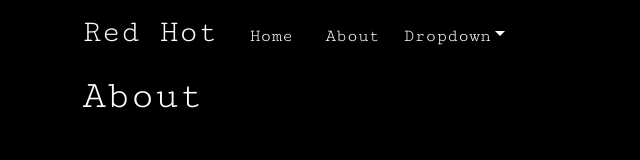
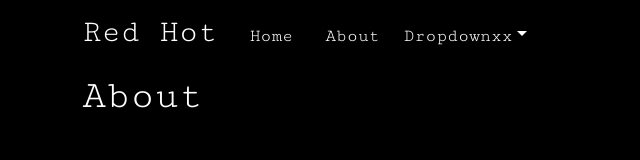
Before and after one commit to BallPanupan/redhot, a Next.js app: page /about in a window 1280 px wide. Shown: the top 160 px of the page, without its empty margins (0-640 px from the left). Built offline with nearby package versions, Linux system fonts and the light colour scheme.

Commit message:
change color of dropdown-menu

```diff
--- a/components/NavbarMenu.js
+++ b/components/NavbarMenu.js
@@ -4,7 +4,7 @@ import Link from "next/link";
 function NavbarMenu() {
     return (
         <Navbar bg="back" expand="lg">
-            <Container>
+            <Container className="main-nav">
                 <Link href='/'>
                     <Navbar.Brand href="#"><h2>Red Hot</h2></Navbar.Brand>
                 </Link>
@@ -17,11 +17,11 @@ function NavbarMenu() {
                 <Link href='/about'>
                     <NavDropdown.Item href="#action/3.1">About</NavDropdown.Item>
                 </Link>
-                <NavDropdown title="Dropdown" id="basic-nav-dropdown">
+                <NavDropdown title="Dropdownxx" id="basic-nav-dropdown">
                 <NavDropdown.Item href="#action/3.1">Action</NavDropdown.Item>
                 <NavDropdown.Item href="#action/3.2">Another action</NavDropdown.Item>
                 <NavDropdown.Item href="#action/3.3">Something</NavDropdown.Item>
-                <NavDropdown.Divider />
+                <NavDropdown.Divider className="line-divider"/>
                 <NavDropdown.Item href="#action/3.4">Separated link</NavDropdown.Item>
                 </NavDropdown>
                 </Nav>
--- a/styles/index.scss
+++ b/styles/index.scss
@@ -12,6 +12,10 @@ body {
 
 .font-white {
     color: white !important;
+}
+
+.bg-black {
+    background-color: black;
 }
 
 span {
@@ -117,3 +121,12 @@ span {
 .navbar a:focus {
     background-color: unset;
 }
+
+.main-nav .dropdown-menu {
+    background-color: black;
+    border: 1px solid #ffffff3b;
+}
+
+.main-nav .line-divider {
+    border-top: 1px solid rgb(255 255 255);
+}
```
